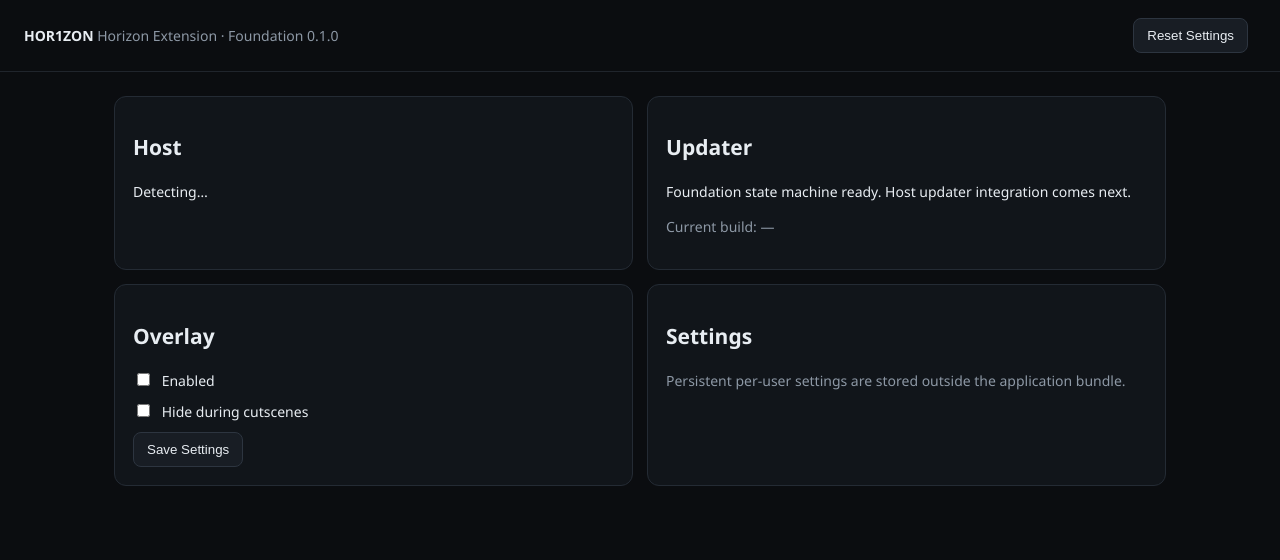
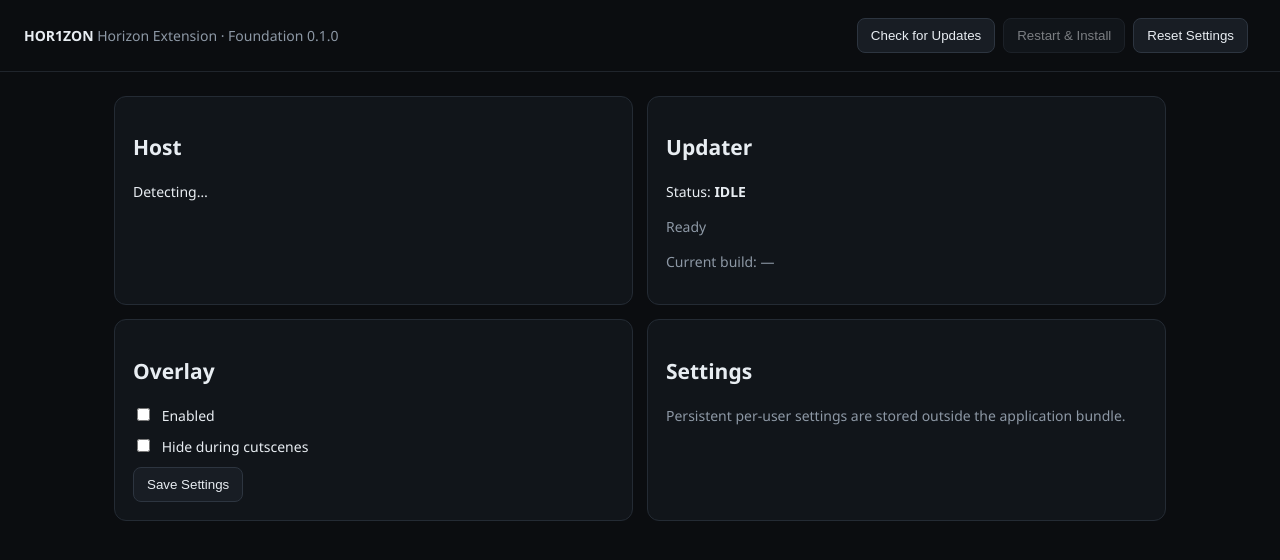
Before and after one commit to imteerathan/Crimson-Age, an Electron app: page HOR1ZON/src/renderer/index.html in a window 1280 px wide. Drawn offline with Linux system fonts and the light colour scheme; no server answers.

Commit message:
HOR1ZON H1: wire index.html

```diff
--- a/HOR1ZON/src/renderer/index.html
+++ b/HOR1ZON/src/renderer/index.html
@@ -5,15 +5,15 @@
   <meta http-equiv="Content-Security-Policy" content="default-src 'self';style-src 'self' 'unsafe-inline';script-src 'self'">
   <title>Horizon Extension</title>
   <style>
-    *{box-sizing:border-box}body{margin:0;background:#0b0d10;color:#e8edf2;font:14px/1.5 Segoe UI,Arial,sans-serif}header{padding:18px 24px;border-bottom:1px solid #20252c;display:flex;justify-content:space-between;align-items:center}main{padding:24px;max-width:1100px;margin:auto}.grid{display:grid;grid-template-columns:repeat(2,minmax(0,1fr));gap:14px}.card{background:#11151a;border:1px solid #242b34;border-radius:12px;padding:18px}.muted{color:#8d98a5}button{background:#181d24;color:#e8edf2;border:1px solid #2d3540;border-radius:8px;padding:9px 13px;cursor:pointer;margin-right:8px}label{display:block;margin:10px 0}input{margin-right:8px}@media(max-width:760px){.grid{grid-template-columns:1fr}}
+    *{box-sizing:border-box}body{margin:0;background:#0b0d10;color:#e8edf2;font:14px/1.5 Segoe UI,Arial,sans-serif}header{padding:18px 24px;border-bottom:1px solid #20252c;display:flex;justify-content:space-between;align-items:center}main{padding:24px;max-width:1100px;margin:auto}.grid{display:grid;grid-template-columns:repeat(2,minmax(0,1fr));gap:14px}.card{background:#11151a;border:1px solid #242b34;border-radius:12px;padding:18px}.muted{color:#8d98a5}button{background:#181d24;color:#e8edf2;border:1px solid #2d3540;border-radius:8px;padding:9px 13px;cursor:pointer;margin-right:8px}button:disabled{opacity:.5;cursor:not-allowed}label{display:block;margin:10px 0}input{margin-right:8px}@media(max-width:760px){.grid{grid-template-columns:1fr}}
   </style>
 </head>
 <body>
-<header><div><strong>HOR1ZON</strong><span class="muted"> Horizon Extension · Foundation 0.1.0</span></div><button id="reset">Reset Settings</button></header>
+<header><div><strong>HOR1ZON</strong><span class="muted"> Horizon Extension · Foundation 0.1.0</span></div><div><button id="update">Check for Updates</button><button id="install" disabled>Restart & Install</button><button id="reset">Reset Settings</button></div></header>
 <main>
   <div class="grid">
     <section class="card"><h2>Host</h2><p id="host">Detecting…</p></section>
-    <section class="card"><h2>Updater</h2><p>Foundation state machine ready. Host updater integration comes next.</p><p class="muted">Current build: <span id="version">—</span></p></section>
+    <section class="card"><h2>Updater</h2><p>Status: <strong id="updaterStatus">IDLE</strong></p><p class="muted" id="updaterMessage">Ready</p><p class="muted">Current build: <span id="version">—</span></p></section>
     <section class="card"><h2>Overlay</h2><label><input type="checkbox" id="overlayEnabled"> Enabled</label><label><input type="checkbox" id="cutscene"> Hide during cutscenes</label><button id="save">Save Settings</button></section>
     <section class="card"><h2>Settings</h2><p class="muted">Persistent per-user settings are stored outside the application bundle.</p></section>
   </div>
```
